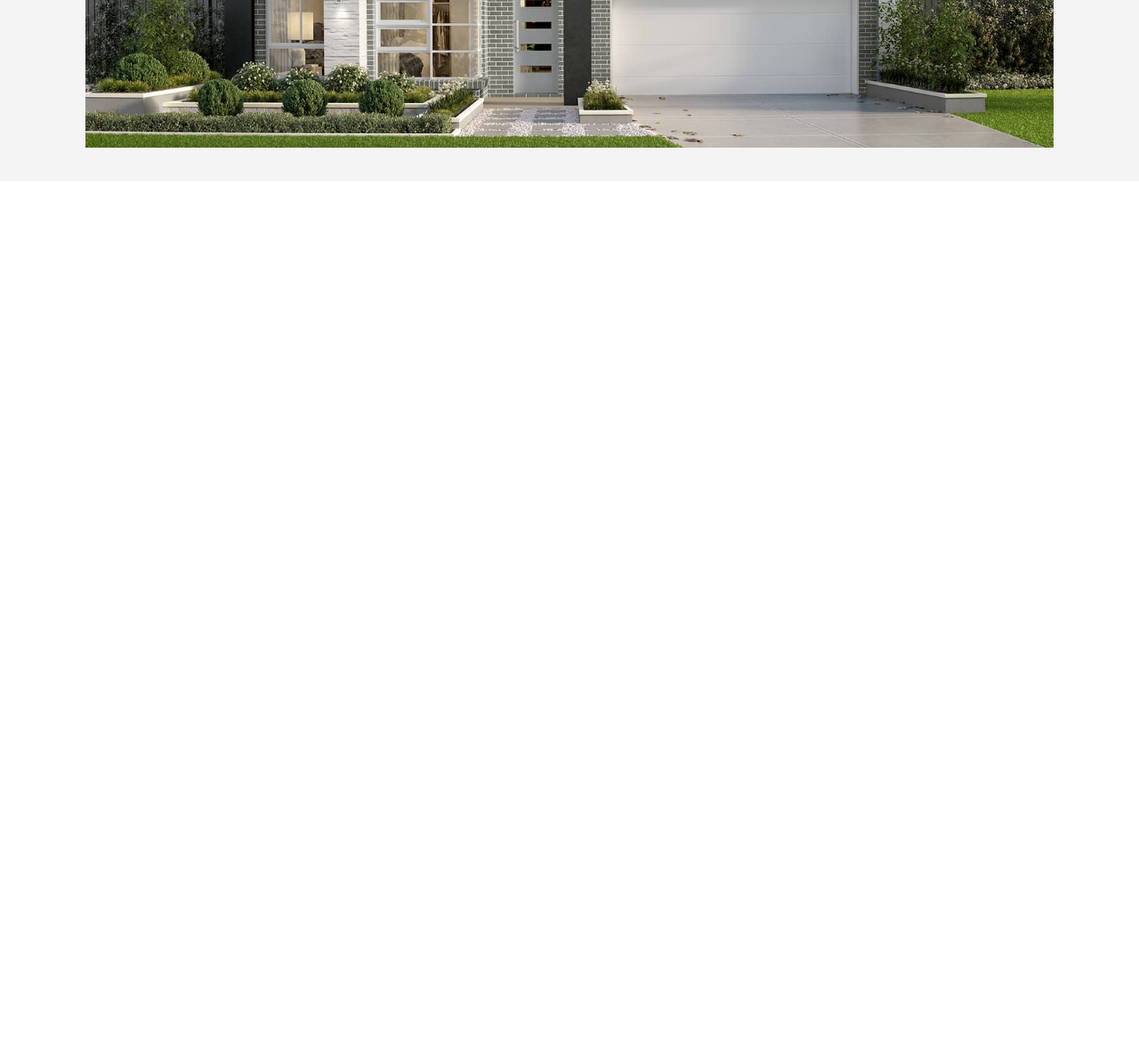
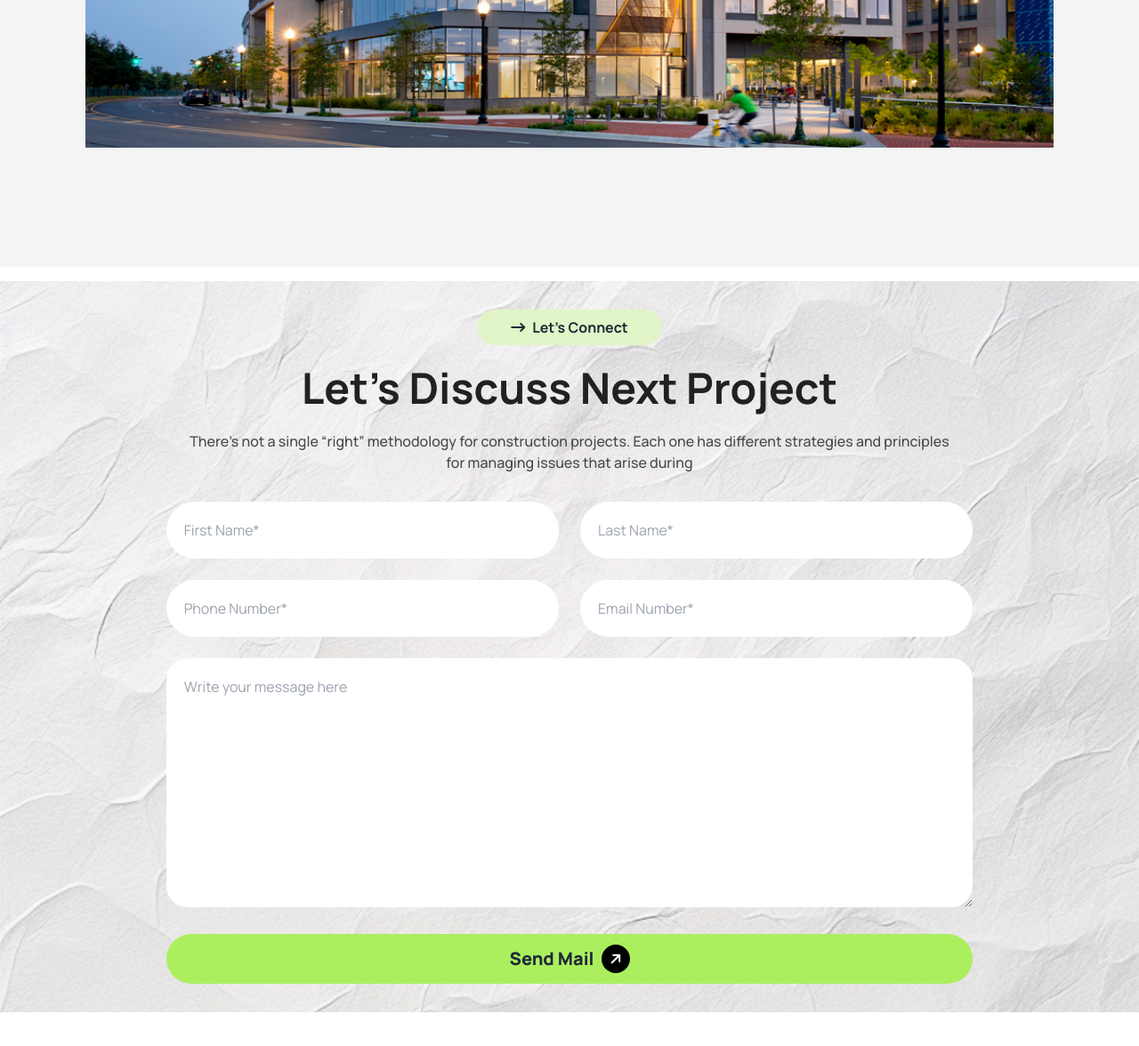
Before and after one commit to Hayder987/assignment-3, a plain HTML site: page index.html in a window 1280 px wide. Shown: the part 5249-6425 px from the top of the page at 89% size. Before the commit the page ends 5549 px from the top, so only its background shows below. Drawn offline with nearby package versions, Linux system fonts and the light colour scheme.

Commit message:
client section added

```diff
--- a/index.html
+++ b/index.html
@@ -319,7 +319,7 @@
           </div>
         </section>
         <!---- offer section challenge-part-2 ------------------->
-        <section class="bg-section-bg px-5 py-8 mb-12 lg:px-24 lg:mb-24">
+        <section class="bg-section-bg px-5 py-8 mb-4 lg:px-24 lg:mb-4">
           <div class="mb-10 lg:mb-20">
             <!-- text -->
             <div class="flex flex-col justify-center items-center mb-10 lg:mb-20">
@@ -408,11 +408,11 @@
                </div>
             </div>
             <!-- slider -->
-             <div class="">
+             <div class="mb-10 lg:mb-24">
               <div class="carousel w-full">
                 <div id="slide1" class="carousel-item relative w-full h-[600px]">
                   <img
-                    src="./assets/slide-1.jpg"
+                    src="./assets/slide-2.jpg"
                     class="w-full" />
                   <div class="absolute left-5 right-5 top-1/2 flex -translate-y-1/2 transform justify-between">
                     <a href="#slide5" class="btn btn-circle">❮</a>
@@ -421,7 +421,7 @@
                 </div>
                 <div id="slide2" class="carousel-item relative w-full h-[600px]">
                   <img
-                    src="./assets/slide-2.jpg"
+                    src="./assets/slide-1.jpg"
                     class="w-full" />
                   <div class="absolute left-5 right-5 top-1/2 flex -translate-y-1/2 transform justify-between">
                     <a href="#slide1" class="btn btn-circle">❮</a>
@@ -459,6 +459,51 @@
              </div>
           </div>
         </section>
+        <!---- connect section ------------------->
+        <section class="bg-[url(./assets/bg.jpg)] bg-no-repeat bg-center bg-cover px-5 py-8 mb-12 lg:px-24 lg:mb-24">
+          <div class="flex flex-col justify-center items-center">
+            <!-- button -->
+            <div class="mb-6">
+              <button class="flex justify-center items-center">
+                <button class="w-52 h-10 rounded-full bg-btn-bg-light flex justify-center items-center gap-2">
+                  <i class="fa-solid fa-arrow-right-long"></i>
+                  <span class="font-base font-bold">Let’s Connect</span>
+              </button>
+              </button>
+            </div>
+            <!-- text -->
+            <div class="flex flex-col justify-center items-center mb-8">
+              <h1 class="text-text-color text-2xl font-bold lg:text-5xl mb-6">Let’s Discuss Next Project</h1>
+              <p class="text-base text-para-color-1 font-medium text-center w-full lg:w-4/5">There's not a single “right” methodology for construction projects. Each one has different strategies and principles for managing issues that arise during</p>
+            </div>
+             <!-- form -->
+              <div class="w-full lg:w-10/12">
+                <form action="">
+                  <div class="flex flex-col gap-6">
+                    <div class="w-full flex flex-col gap-6 lg:flex-row">
+                      <input type="text" placeholder="First Name*" class="w-full bg-white h-16 p-5 rounded-full border-none outline-gray-300 lg:w-1/2">
+                      <input type="text" placeholder="Last Name*" class="w-full  p-5 rounded-full border-none outline-gray-300 h-16 lg:w-1/2">
+                    </div>
+                    <div class="w-full flex flex-col gap-6 lg:flex-row">
+                      <input type="number" placeholder="Phone Number*" class="w-full bg-white p-5 rounded-full border-none outline-gray-300 h-16 lg:w-1/2">
+                      <input type="email" placeholder="Email Number*" class="w-full bg-white p-5 rounded-full border-none outline-gray-300 h-16 lg:w-1/2">
+                    </div>
+                    <div class="w-full">
+                      <textarea rows="10" cols="30" placeholder="Write your message here" class="w-full bg-white rounded-3xl p-5 border-none outline-gray-300"></textarea>
+                    </div>
+                    <div class="">
+                      <button class=" flex w-full h-14 bg-btn-bg-dark justify-center items-center rounded-full gap-2 ">
+                        <span class="text-xl font-extrabold">Send Mail</span>
+                        <div class="w-8 h-8 rounded-full bg-black flex justify-center items-center text-base">
+                            <i class="fa-solid fa-arrow-right -rotate-45 text-white"></i>
+                        </div>
+                      </button>
+                    </div>
+                  </div>
+                </form>
+              </div>
+          </div>
+        </section>
 
     </main>
     <!-------- footer section here ------------------------------------------->
```
